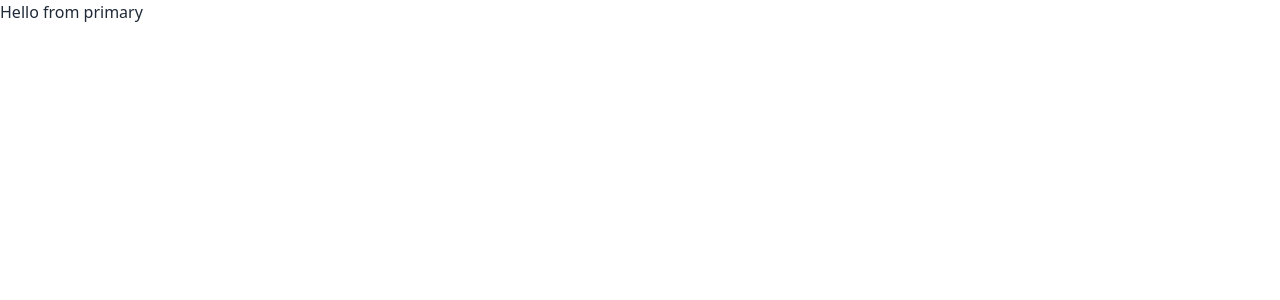
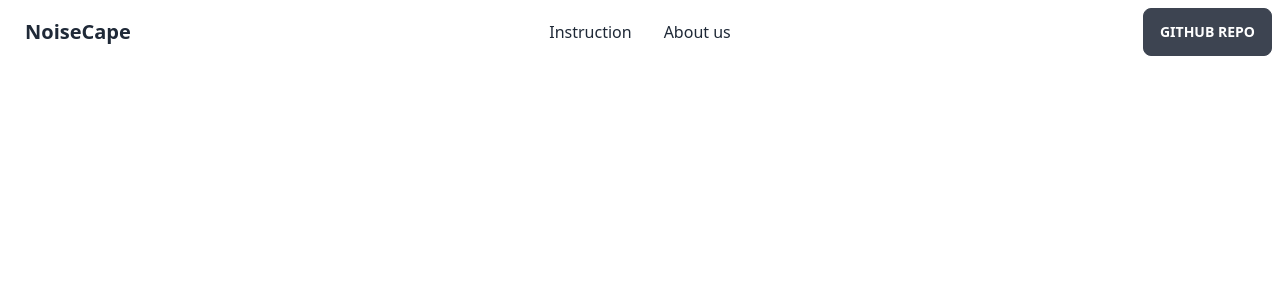
Before and after one commit to Sarthakw001/NoiseCape, a React (Create React App) app: page /primary in a window 1280 px wide. Shown: the top 300 px of the page. Built offline with nearby package versions, Linux system fonts and the light colour scheme.

Commit message:
Navbar structure + modal added

```diff
--- a/src/Components/Primary.js
+++ b/src/Components/Primary.js
@@ -1,8 +1,7 @@
+import Navbar from "../SecondaryComponents/Navbar";
 const Primary = () => {
   return (
-    <div>
-      <h1>Hello from primary</h1>
-    </div>
+      <Navbar/>
   );
 };
 
--- /dev/null
+++ b/src/SecondaryComponents/Modal.js
@@ -0,0 +1,33 @@
+const Modal = ({data1,data2}) => {
+  return (
+    <div>
+      <input type="checkbox" id={data2} className="modal-toggle" />
+      <label htmlFor={data2} className="modal cursor-pointer">
+        <label className="modal-box relative" htmlFor="">
+          {data1 === "Instruction" && (
+            <div>
+              <h3 className="text-lg font-bold">Instruction</h3>
+              <ol className="py-4">
+                <li>1. Instruction1</li>
+                <li>2. Instruction2</li>
+              </ol>
+            </div>
+          )}
+
+          {data1 === "About Us" && (
+            <div>
+              <h3 className="text-lg font-bold">About Us</h3>
+              <p className="py-4">
+                Lorem ipsum dolor sit amet consectetur adipisicing elit.
+                Suscipit, aliquam deserunt. Aliquid magni earum, atque obcaecati
+                vitae sit deserunt quia.
+              </p>
+            </div>
+          )}
+        </label>
+      </label>
+    </div>
+  );
+};
+
+export default Modal;
--- /dev/null
+++ b/src/SecondaryComponents/Navbar.js
@@ -0,0 +1,71 @@
+import Modal from "./Modal";
+
+const Navbar = () => {
+  return (
+    <div className="navbar bg-base-100">
+      <div className="navbar-start">
+        <div className="dropdown">
+          <label tabIndex={0} className="btn btn-ghost lg:hidden">
+            <svg
+              xmlns="http://www.w3.org/2000/svg"
+              className="h-5 w-5"
+              fill="none"
+              viewBox="0 0 24 24"
+              stroke="currentColor"
+            >
+              <path
+                strokeLinecap="round"
+                strokeLinejoin="round"
+                strokeWidth="2"
+                d="M4 6h16M4 12h8m-8 6h16"
+              />
+            </svg>
+          </label>
+          <ul
+            tabIndex={0}
+            className="menu menu-compact dropdown-content mt-3 p-2 shadow bg-base-100 rounded-box w-52"
+          >
+            <li>
+              {/* <a href="#">Instruction</a> */}
+              <label htmlFor="my-modal-4" className="btn">
+                Instruction
+              </label>
+            </li>
+            <li>
+              {/* <a href="#">About Us</a> */}
+              <label htmlFor="my-modal-5" className="btn">
+              About us
+            </label>
+            </li>
+          </ul>
+        </div>
+        <p className="btn btn-ghost normal-case text-xl">
+          NoiseCape
+        </p>
+      </div>
+      <div className="navbar-center hidden lg:flex">
+        <ul className="menu menu-horizontal px-1">
+          <li>
+            {/* <a>Instruction</a> */}
+            <label htmlFor="my-modal-4" className="">
+              Instruction
+            </label>
+          </li>
+          <li>
+            {/* <a>About us</a> */}
+            <label htmlFor="my-modal-5" className="">
+              About us
+            </label>
+          </li>
+        </ul>
+      </div>
+      <div className="navbar-end">
+        <button href="#" className="btn">GitHub Repo</button>
+      </div>
+      <Modal data1={"Instruction"} data2={"my-modal-4"} />
+      <Modal data1={"About Us"}  data2={"my-modal-5"}/>
+    </div>
+  );
+};
+
+export default Navbar;
```
